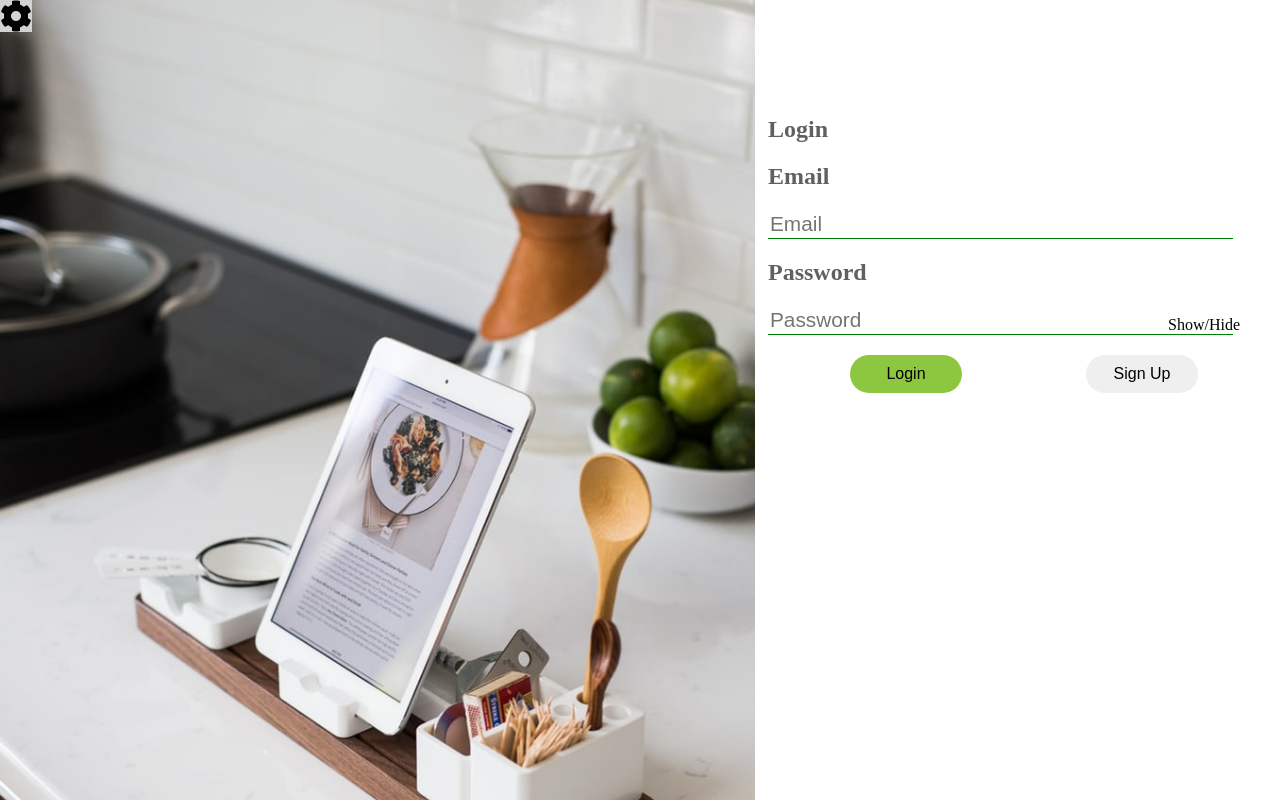
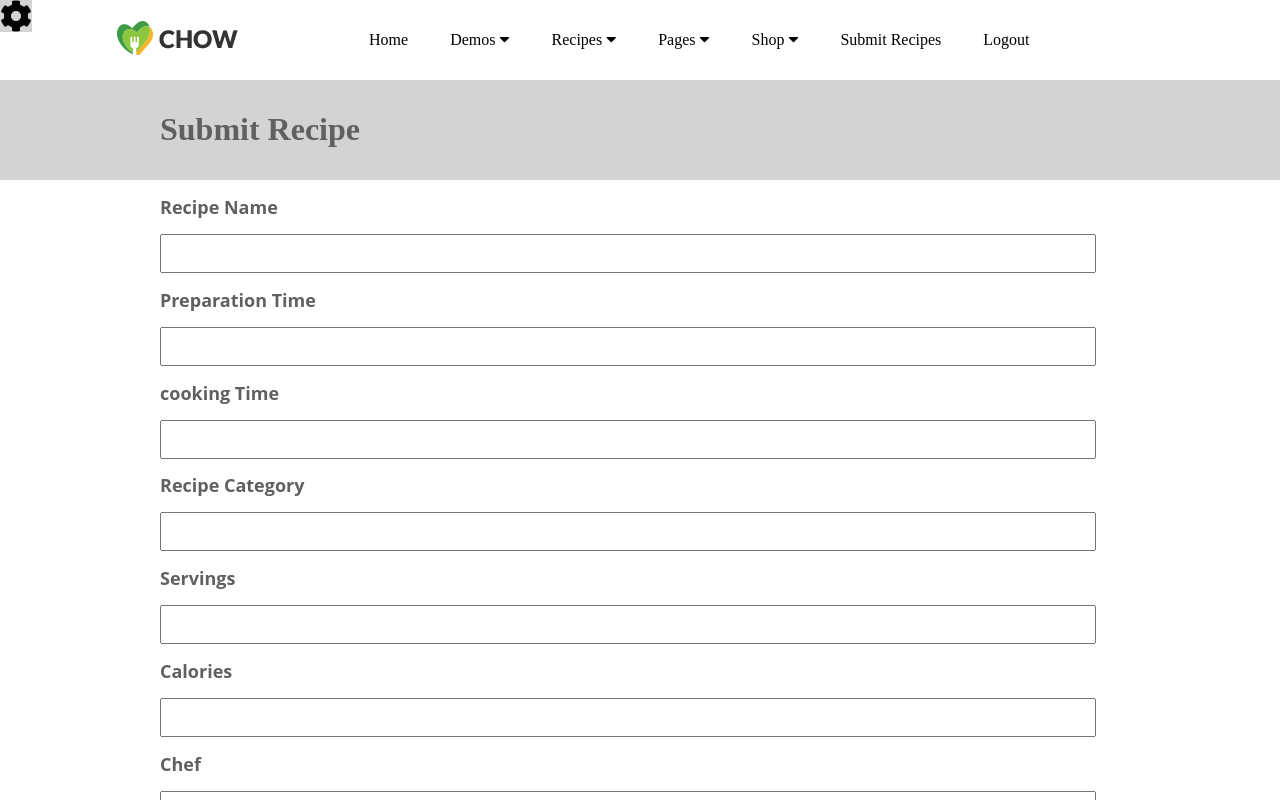
Before and after one commit to mohammediliyaz/RecipeApp, a React (Create React App) app: page /submitRecipes in a window 1280 px wide. Before the commit this address led to /. Shown: the top 800 px of the page. Built offline with nearby package versions, Linux system fonts and the light colour scheme.

Commit message:
update color picker in recipeapp

```diff
--- a/package.json
+++ b/package.json
@@ -8,6 +8,7 @@
     "@testing-library/user-event": "^7.2.1",
     "axios": "^0.20.0",
     "react": "^16.13.1",
+    "react-color": "^2.19.3",
     "react-dom": "^16.13.1",
     "react-redux": "^7.2.2",
     "react-router": "^5.2.0",
--- a/src/Components/Navbar/Navbar.css
+++ b/src/Components/Navbar/Navbar.css
@@ -1,12 +1,13 @@
 .nav-menu {
   display: grid;
+
   grid-template-columns: repeat(7, auto);
   grid-gap: 10px;
   list-style: none;
   text-align: center;
   width: 60vw;
   justify-content: end;
-  margin-right: 2rem;
+  margin-right: 10vw;
 }
 
 .nav-links {
@@ -31,7 +32,7 @@
   .nav-menu.active {
     display: flex;
     flex-direction: column;
-    width: 100%;
+    width: 98%;
     z-index: 10;
     position: absolute;
     top: 65px;
@@ -41,7 +42,6 @@
   }
   .nav-links {
     font-weight: bold;
-    flex-grow: 1;
   }
 
   .nav-links:hover {
@@ -57,7 +57,7 @@
   .nav-links-mobile {
     display: block;
     text-align: center;
-    padding: 1.5rem;
+    padding: 1rem;
     margin: 2rem auto;
     border-radius: 4px;
     width: 80%;
--- a/src/Components/ThemeSwitch/Style.js
+++ b/src/Components/ThemeSwitch/Style.js
@@ -12,39 +12,68 @@ export const Green = styled.div`
   height: 15px;
   margin-top: 6px;
   width: 15px;
-  background-color: ${(props) => theme.backgroundColors.green};
+  background-color: ${() => theme.backgroundColors.green};
 `;
 
 export const Orange = styled.div`
   height: 15px;
   width: 15px;
   margin-top: 6px;
-  background-color: ${(props) => theme.backgroundColors.orange};
+  background-color: ${() => theme.backgroundColors.orange};
 `;
 export const Purple = styled.div`
   height: 15px;
   width: 15px;
   margin-top: 6px;
-  background-color: ${(props) => theme.backgroundColors.purple};
+  background-color: ${() => theme.backgroundColors.purple};
 `;
 
 export const Yellow = styled.div`
   height: 15px;
   width: 15px;
   margin-top: 6px;
-  background-color: ${(props) => theme.backgroundColors.yellow};
+  background-color: ${() => theme.backgroundColors.yellow};
 `;
 
 export const Div = styled.div`
   display: flex;
   justify-content: space-around;
   flex-wrap: wrap;
-  width: 100px;
-  height: 50px;
+`;
+export const Container = styled.div`
+  border: 1px solid red;
+  width: 150px;
+  height: 130px;
   background-color: #808080;
   position: fixed;
   top: 30px;
   z-index: 99;
+`;
+
+export const ResetButton = styled.button`
+  background-color: #8dc63f;
+  padding: 4px;
+  color: white;
+  border: none;
+  margin: 4px;
+  &:focus {
+    outline: none;
+  }
+  &:hover {
+    cursor: pointer;
+  }
+`;
+export const ColorPicker = styled.button`
+  padding: 4px;
+  color: black;
+  border: none;
+  margin: 4px;
+  &:focus {
+    outline: none;
+  }
+  &:hover {
+    cursor: pointer;
+  }
 `;
 
 export const Cog = styled.div`
--- a/src/Components/ThemeSwitch/ThemeSwitch.js
+++ b/src/Components/ThemeSwitch/ThemeSwitch.js
@@ -1,8 +1,22 @@
 import React from "react";
 import { useState } from "react";
-import { Blue, Green, Yellow, Orange, Div, Purple, Cog } from "./Style";
+import {
+  Blue,
+  Green,
+  Yellow,
+  Orange,
+  Div,
+  Purple,
+  Cog,
+  Container,
+  ResetButton,
+  ColorPicker,
+} from "./Style";
+import { SketchPicker } from "react-color";
 
 export default function ThemeSwitch(props) {
+  const [colorPicker, setColorPicker] = useState("#8dc63f");
+  const [showColorPicker, setShowSolorPicker] = useState(false);
   const [show, setShow] = useState(false);
 
   const handleCog = () => {
@@ -10,20 +24,44 @@ export default function ThemeSwitch(props) {
   };
 
   return (
-    <>
+    <div>
       <Cog>
         <i className="fa fa-cog fa-2x cogIcon" onClick={handleCog}></i>
       </Cog>
       {show && (
+        <Container>
+          <h4 style={{ color: "#fff" }}>Predefined colors</h4>
           <Div>
             <Blue onClick={() => props.handler("#2db2ea")}></Blue>
             <Green onClick={() => props.handler("#8dc63f")}></Green>
             <Orange onClick={() => props.handler("#fa5b0f")}></Orange>
             <Purple onClick={() => props.handler("#917ae9")}></Purple>
             <Yellow onClick={() => props.handler(" #ffb400")}></Yellow>
-          <div style={{ position: "relative" }}></div>
           </Div>
+          <br />
+          <div style={{ display: "flex", justifyContent: "center" }}>
+            <ResetButton onClick={() => props.handler("#8dc63f")}>
+              reset
+            </ResetButton>
+            <ColorPicker
+              onClick={() => {
+                setShowSolorPicker((showColorPicker) => !showColorPicker);
+                props.handler(colorPicker);
+              }}
+            >
+              {showColorPicker ? "close custom" : "custom"}
+            </ColorPicker>
+          </div>
+          {showColorPicker && (
+            <SketchPicker
+              color={colorPicker}
+              onChange={(updatedcolorPicker) =>
+                setColorPicker(updatedcolorPicker.hex)
+              }
+            />
           )}
-    </>
+        </Container>
+      )}
+    </div>
   );
 }
--- a/src/pages/Login/Styles.js
+++ b/src/pages/Login/Styles.js
@@ -1,32 +1,34 @@
 import styled from "styled-components";
 export const Div = styled.div`
   display: grid;
+  width: 100%;
 
-  grid-template-columns: 59% 40%;
-  justify-content: space-between;
+  box-sizing: border-box;
+  grid-template-columns: 59% 41%;
+  grid-column-gap: 0px;
   @media screen and (max-width: 425px) {
     grid-template-columns: auto;
+    grid-column-gap: 0px;
   }
 `;
 
 export const Section = styled.section`
-  margin: 6rem 0 16rem 0;
+  margin: 6rem 0 0 0;
+
   width: 100%;
-
   @media screen and (max-width: 768px) {
-    margin: 0 0.5rem 0rem 0;
+    margin: 0 0rem 0rem 0;
   }
   @media screen and (max-width: 425px) {
-    width: 135%;
-    margin: 3rem 0 0rem 1rem;
+    margin: 3rem 0 0rem 0rem;
   }
   @media screen and (max-width: 320px) {
-    margin: 3rem 0 0rem 1rem;
+    margin: 3rem 0 0rem 0rem;
   }
 `;
 
 export const Input = styled.input`
-  width: 90%;
+  width: 98%;
   font-size: 1.3rem;
   color: ${(props) => props.theme.colors.green};
   padding: 2px;
@@ -39,20 +41,20 @@ export const Input = styled.input`
   }
   @media screen and (max-width: 768px) {
     font-size: 16px;
-    width: 94%;
+    width: 90%;
     padding: 10px;
   }
   @media screen and (max-width: 425px) {
     padding: 7px;
-    width: 113%;
+    // width: 100%;
   }
   @media screen and (max-width: 375px) {
     padding: 7px;
-    width: 94%;
+    // width: 100%;
   }
   @media screen and (max-width: 320px) {
     padding: 5px;
-    width: 94%;
+    // width: 100%;
   }
 `;
 export const LoginButtons = styled.div`
@@ -63,7 +65,7 @@ export const LoginButtons = styled.div`
 export const Button = styled.button`
   padding: 10px;
   width: 7rem;
-  font-size: 16px;
+  font-size: 1.5vw;
   border: none;
   border-radius: 20px;
 
@@ -76,14 +78,14 @@ export const Button = styled.button`
   }
   @media screen and (max-width: 425px) {
     width: 6rem;
+    font-size: 4vw;
     padding: 5px;
-    font-size: 16x;
-  }
+
   @media screen and (max-width: 320px) {
-    width: 4rem;
-    padding: 2px;
-    font-size: 16px;
-  }
+    width: 6rem;
+    padding: 5px;
+    font-size: 5vw;
+
 `;
 export const InputPassone = styled.p`
   position: absolute;
--- a/src/pages/SubmitRecipe/Styles.jsx
+++ b/src/pages/SubmitRecipe/Styles.jsx
@@ -2,6 +2,7 @@ import styled from "styled-components";
 
 export const Div = styled.div`
   height: 100%;
+  box-sizing: border-box;
   background-color: lightgray;
   padding: 10px;
   padding-left: 10rem;
@@ -40,6 +41,9 @@ export const Input = styled.input`
   &:focus {
     outline: none;
   }
+  @media screen and (max-width: 425px) {
+    width: 90%;
+  }
 `;
 
 export const TextArea = styled.textarea`
@@ -47,6 +51,9 @@ export const TextArea = styled.textarea`
   width: 95%;
   &:focus {
     outline: none;
+  }
+  @media screen and (max-width: 425px) {
+    width: 90%;
   }
 `;
 export const Span = styled.span`
--- a/src/router/Routes.js
+++ b/src/router/Routes.js
@@ -16,7 +16,7 @@ export default function Routing() {
       <Switch>
         <Route path={"/"} exact strict component={Login} />
         <Route path={"/signup"} exact strict component={Signup} />
-        {tokenid ? (
+        {true ? (
           <Switch>
             <Route path={"/Home"} exact component={Home} />
             <Route
```
Also changed, not shown: 1 other file (tests, documents, lock files or other folders). Lines whose indentation alone changed are shown as unchanged.
